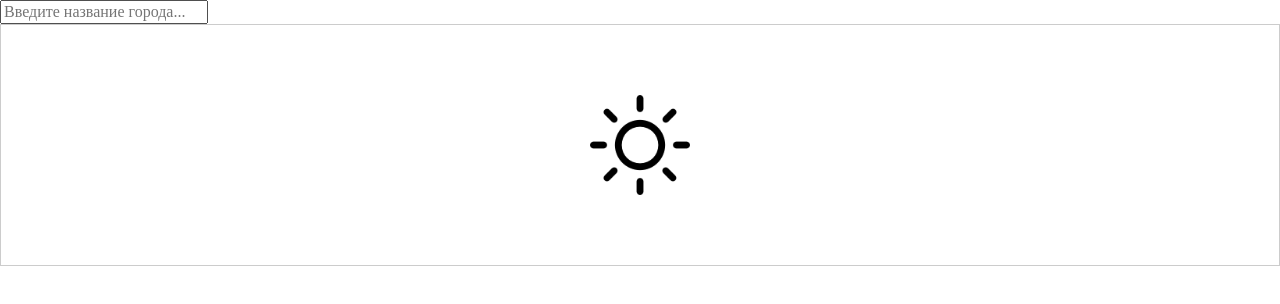
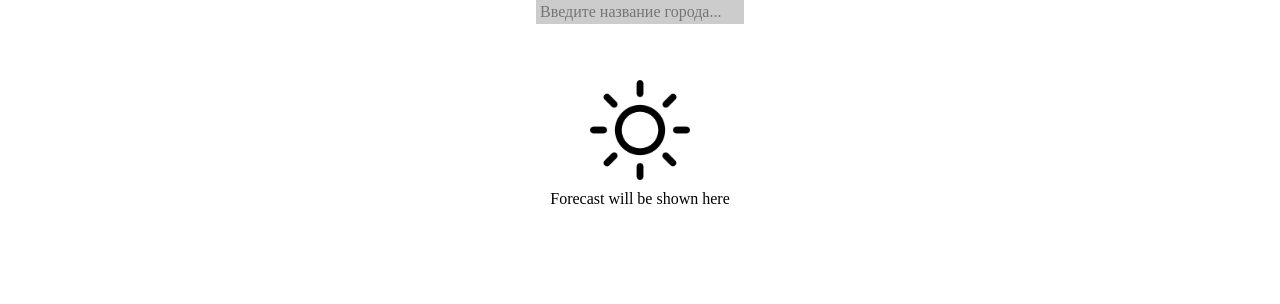
Before and after one commit to TeemourA/react-playground, a React (Create React App) app: page / in a window 1280 px wide. Shown: the top 304 px of the page. Built offline with nearby package versions, Linux system fonts and the light colour scheme.

Commit message:
create few utils & improve ui

```diff
--- a/src/App.tsx
+++ b/src/App.tsx
@@ -33,17 +33,27 @@ const App: React.FC = () => {
 
   const makeDebouncedRequestByName = useCallback(
     debounce((cityName: string) => {
-      // setIsLoading(true);
       makeRequestByName(cityName)
         .then(data => {
           setSearchResults([data.data]);
-          // setIsLoading(false);
-          console.log(data.data);
         })
         .catch(e => {
           setSearchResults([]);
-          // setIsLoading(false);
-          console.log(e.message);
+          console.error(e.message);
+        });
+    }, 500),
+    []
+  );
+
+  const makeDebouncedRequestByID = useCallback(
+    debounce((cityID: string | number) => {
+      makeRequestByID(cityID)
+        .then(data => {
+          setSearchResults([data.data]);
+        })
+        .catch(e => {
+          setSearchResults([]);
+          console.error(e.message);
         });
     }, 500),
     []
--- a/src/components/SearchResults.tsx
+++ b/src/components/SearchResults.tsx
@@ -10,7 +10,9 @@ const SearchResults: React.FC<SearchResultsProps> = props => {
   return (
     <div>
       {searchResults.map(city => (
-        <p>{JSON.stringify(city)}</p>
+        <div key={city.id}>
+          <h4>{`${city.name}, ${city.sys.country}`}</h4>
+        </div>
       ))}
     </div>
   );
--- a/src/components/WeatherInfo.tsx
+++ b/src/components/WeatherInfo.tsx
@@ -1,5 +1,5 @@
 import React from 'react';
-import { getCurrentDate } from '../utils';
+import { getCurrentDate, getTimeFromMs } from '../utils';
 import sun from '../assets/icons/sun.png';
 
 interface WeatherInfoProps {
@@ -9,6 +9,7 @@ interface WeatherInfoProps {
 
 const WeatherInfo: React.FC<WeatherInfoProps> = props => {
   const { cityData, isFetching } = props;
+
   const iconClassName = isFetching ? 'loading' : '';
 
   return (
@@ -22,12 +23,17 @@ const WeatherInfo: React.FC<WeatherInfoProps> = props => {
             <div className="info">
               <p>Temp: {cityData.main.temp}℃</p>
               <p>Feels like: {cityData.main.feels_like}℃</p>
-              <div>Details:</div>
+              <div>
+                Details:
+                <p>Sunrise: {getTimeFromMs(cityData?.sys.sunrise)}</p>
+                <p>Sunset: {getTimeFromMs(cityData?.sys.sunset)}</p>
+              </div>
             </div>
           </>
         ) : (
           <div className="placeholder">
             <img className={iconClassName} src={sun} alt="cloud icon" />
+            <span>Forecast will be shown here</span>
           </div>
         )}
       </div>
--- a/src/index.scss
+++ b/src/index.scss
@@ -1,14 +1,27 @@
 @import 'normalize.css';
+
+.App {
+  input {
+    display: block;
+    margin: 0 auto;
+    border: 2px solid transparent;
+    outline: none;
+    transition: all 0.3s linear;
+    background-color: #ccc;
+  }
+
+  input:focus {
+    border-bottom: 2px solid blue;
+  }
+}
 
 .WeatherInfo {
   .container {
-    border: 1px solid #cccccc;
     display: flex;
     justify-content: center;
     align-items: center;
     flex-wrap: wrap;
     min-height: 30vh;
-  }
 
     .title {
       width: 100%;
@@ -20,14 +33,23 @@
       display: flex;
       justify-content: space-around;
     }
+  }
 
   .placeholder {
-    width: 100px;
-    height: 100px;
+    display: flex;
+    flex-wrap: wrap;
+    justify-content: center;
+    align-items: center;
+
+    span {
+      flex-basis: 100%;
+      text-align: center;
+      padding-top: 10px;
+    }
 
     img {
-      width: 100%;
-      height: 100%;
+      height: 100px;
+      width: 100px;
 
       &.loading {
         animation: rotate 1.2s linear infinite;
--- a/src/utils/getCurrentDate.ts
+++ /dev/null
@@ -1,14 +0,0 @@
-const getCurrentDate = () => {
-  const today = new Date();
-
-  const month =
-    today.getMonth() + 1 < 10
-      ? `0${today.getMonth() + 1}`
-      : today.getMonth() + 1;
-
-  const date = `${today.getDate()}.${month}.${today.getFullYear()}`;
-
-  return date;
-};
-
-export { getCurrentDate };
--- a/src/utils/index.ts
+++ b/src/utils/index.ts
@@ -1 +1 @@
-export { getCurrentDate } from './getCurrentDate';
+export { getCurrentDate, getTimeFromMs } from './time';
--- /dev/null
+++ b/src/utils/time.ts
@@ -0,0 +1,25 @@
+const getCurrentDate = () => {
+  const today = new Date();
+
+  const month =
+    today.getMonth() + 1 < 10
+      ? `0${today.getMonth() + 1}`
+      : today.getMonth() + 1;
+
+  const date = `${today.getDate()}.${month}.${today.getFullYear()}`;
+
+  return date;
+};
+
+const getTimeFromMs = (ms: number) => {
+  const today = new Date(ms * 1000);
+  const hours = today.getHours() < 10 ? `0${today.getHours()}` : today.getHours();
+  const minutes = today.getMinutes() < 10 ? `0${today.getMinutes()}` : today.getMinutes();
+  const seconds = today.getSeconds() < 10 ? `0${today.getSeconds()}` : today.getSeconds();
+
+  const time = `${hours}:${minutes}:${seconds}`;
+
+  return time;
+}
+
+export { getCurrentDate, getTimeFromMs };
```
Lines whose indentation alone changed are shown as unchanged.
